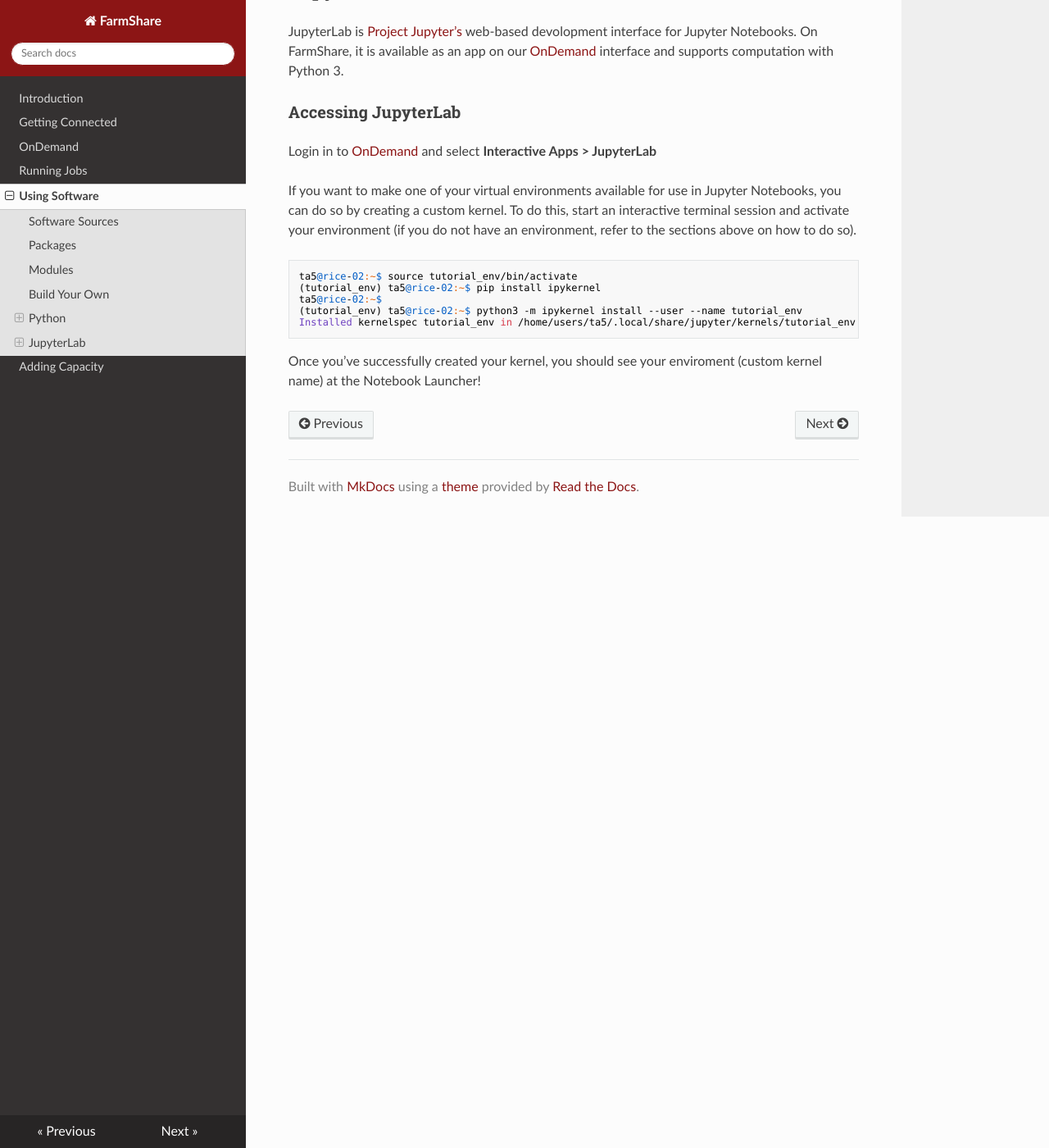
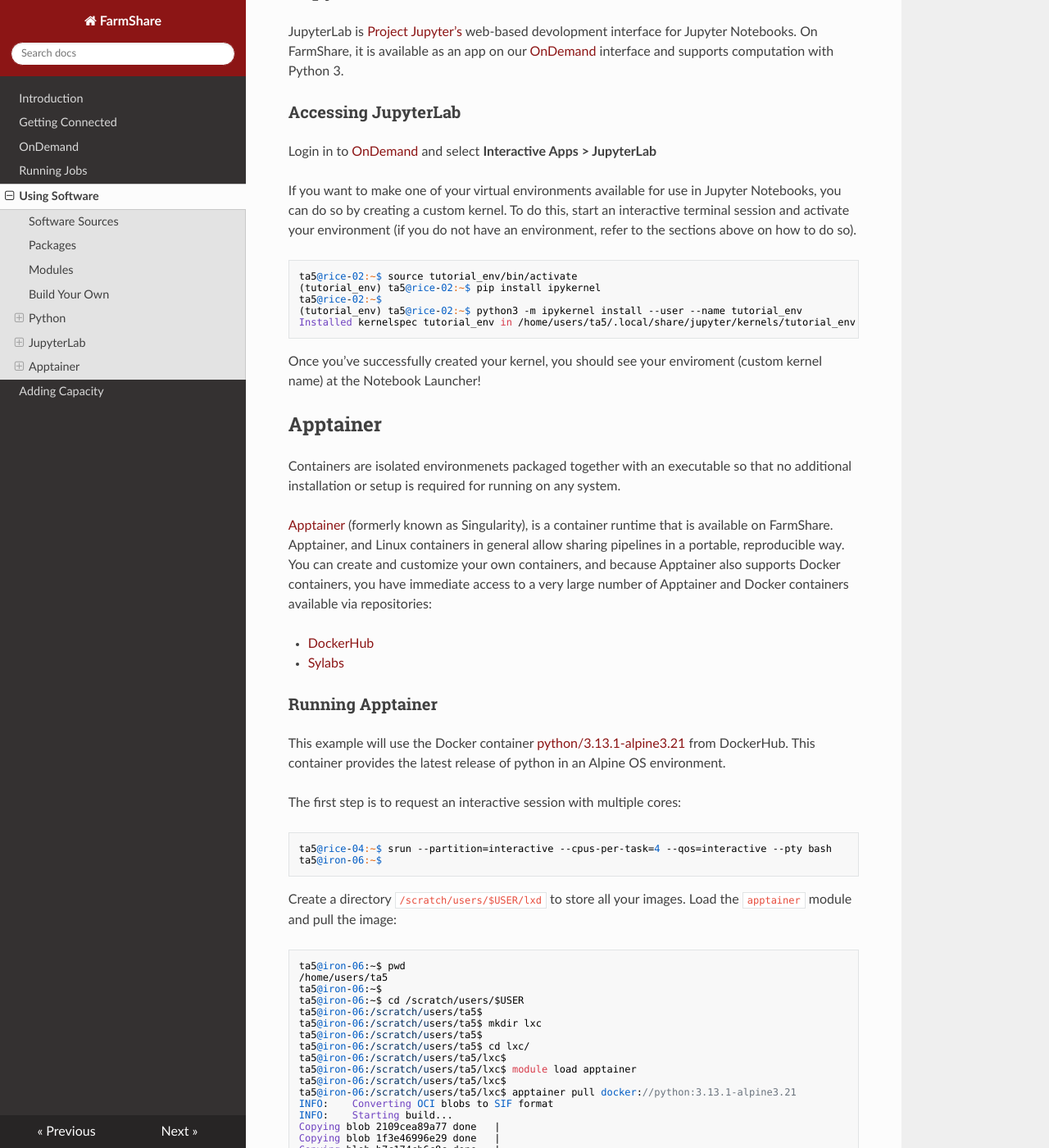
Before and after one commit to stanford-rc/farmshare-docs, an MkDocs documentation site: the page built from docs/software.md, in a window 1280 px wide and 1400 px high, scrolled down 4361 px. Shown: the whole window at 82% size. Built offline with MkDocs 1.6.1, drawn with Linux system fonts in a browser that asks for light colours; nearby versions of some CDN libraries; some of the changed text lies outside the part shown.

Commit message:
added Apptianer user guide

```diff
--- a/docs/software.md
+++ b/docs/software.md
@@ -79,7 +79,7 @@
 
 `pip` is available as a module on FarmShare. You will need to use the `--user` flag which places the package installation under your $HOME directory.
 
-Here is an example on how to install `pandas`:
+The example below shows how to install `pandas`:
 
 ~~~
 ta5@rice-02:~$ module spider python
@@ -171,7 +171,7 @@
 (tutorial_env) ta5@rice-02:~$ deactivate
 ~~~
 
-### Using Virtual Environment in SLURM
+### Using Virtual Environment in Slurm
 
 Python virtual environments can be used in slurm jobs. To submit a `sbatch` job using a venv environment, you can `source` the environment at the top of the sbatch script.
 
@@ -237,3 +237,85 @@
 ~~~
 
 Once you've successfully created your kernel, you should see your enviroment (custom kernel name) at the Notebook Launcher!
+
+## Apptainer
+
+Containers are isolated environmenets packaged together with an executable so that no additional installation or setup is required for running on any system.
+
+[Apptainer](https://apptainer.org/) (formerly known as Singularity), is a container runtime that is available on FarmShare. Apptainer, and Linux containers in general allow sharing pipelines in a portable, reproducible way. You can create and customize your own containers, and because Apptainer also supports Docker containers, you have immediate access to a very large number of Apptainer and Docker containers available via repositories:
+
+* [DockerHub](https://hub.docker.com/)
+* [Sylabs](https://cloud.sylabs.io/library)
+
+### Running Apptainer
+
+This example will use the Docker container [python/3.13.1-alpine3.21](https://hub.docker.com/_/python) from DockerHub. This container provides the latest release of python in an Alpine OS environment.
+
+The first step is to request an interactive session with multiple cores:
+
+~~~
+ta5@rice-04:~$ srun --partition=interactive --cpus-per-task=4 --qos=interactive --pty bash
+ta5@iron-06:~$
+~~~
+
+Create a directory `/scratch/users/$USER/lxd` to store all your images. Load the `apptainer` module and pull the image:
+
+~~~
+ta5@iron-06:~$ pwd
+/home/users/ta5
+ta5@iron-06:~$
+ta5@iron-06:~$ cd /scratch/users/$USER
+ta5@iron-06:/scratch/users/ta5$
+ta5@iron-06:/scratch/users/ta5$ mkdir lxc
+ta5@iron-06:/scratch/users/ta5$
+ta5@iron-06:/scratch/users/ta5$ cd lxc/
+ta5@iron-06:/scratch/users/ta5/lxc$
+ta5@iron-06:/scratch/users/ta5/lxc$ module load apptainer
+ta5@iron-06:/scratch/users/ta5/lxc$
+ta5@iron-06:/scratch/users/ta5/lxc$ apptainer pull docker://python:3.13.1-alpine3.21
+INFO:    Converting OCI blobs to SIF format
+INFO:    Starting build...
+Copying blob 2109cea89a77 done   |
+Copying blob 1f3e46996e29 done   |
+Copying blob b7c174cb6c8c done   |
+Copying blob 7486ee1cd0b3 done   |
+Copying config d5cb4e1bd6 done   |
+Writing manifest to image destination
+2025/01/29 12:52:06  info unpack layer: sha256:1f3e46996e2966e4faa5846e56e76e3748b7315e2ded61476c24403d592134f0
+2025/01/29 12:52:06  info unpack layer: sha256:7486ee1cd0b33ed93151ce1d3f73254a0987b484773adb31f37fe42bad78ba63
+2025/01/29 12:52:06  info unpack layer: sha256:b7c174cb6c8cb4276eaff5e9ebfb56eb7124be68c8fcb4518cb5eb6b18245cf5
+2025/01/29 12:52:07  info unpack layer: sha256:2109cea89a773ab9365659a6a63a1b7d8be1f7be6031112a429533bd7ba07f68
+INFO:    Creating SIF file...
+ta5@iron-06:/scratch/users/ta5/lxc$
+ta5@iron-06:/scratch/users/ta5/lxc$ ls
+python_3.13.1-alpine3.21.sif
+ta5@iron-06:/scratch/users/ta5/lxc$
+~~~
+
+Once the image in downloaded, you can run the python container using:
+
+~~~
+ta5@iron-06:/scratch/users/ta5/lxc$ apptainer run python_3.13.1-alpine3.21.sif
+Python 3.13.1 (main, Jan 24 2025, 19:30:15) [GCC 14.2.0] on linux
+Type "help", "copyright", "credits" or "license" for more information.
+>>> a = (1, 2, 3, 4, 5)
+>>> x = sum(a)
+>>> print(x)
+15
+>>> exit
+ta5@iron-06:/scratch/users/ta5/lxc$
+~~~
+
+To launch a shell within the container and to verify the OS environment:
+
+~~~
+ta5@iron-06:/scratch/users/ta5/lxc$ apptainer shell python_3.13.1-alpine3.21.sif
+Apptainer> cat /etc/issue
+Welcome to Alpine Linux 3.21
+Kernel \r on an \m (\l)
+
+Apptainer> exit
+ta5@iron-06:/scratch/users/ta5/lxc$
+ta5@iron-06:/scratch/users/ta5/lxc$ cat /etc/issue
+Ubuntu 22.04.5 LTS \n \l
+~~~
```
